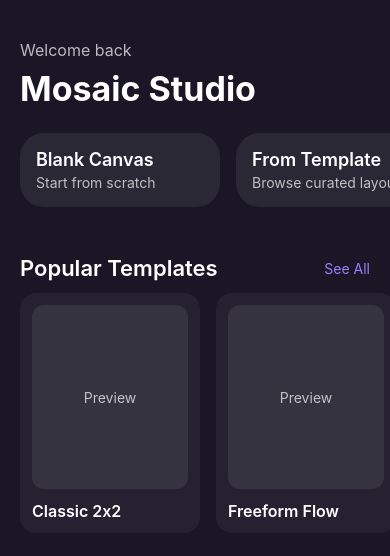
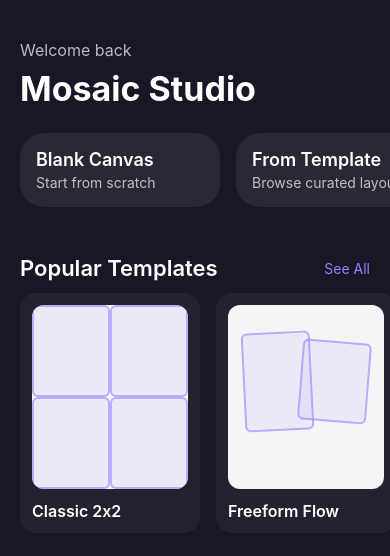
Before and after one commit to Chepman32/MosaicStudio, a React Native app: screen / in a window 390 px wide. Shown: the top 556 px of the page. Built offline with nearby package versions, Linux system fonts and the light colour scheme.

Commit message:
TemplatePreviewRow

```diff
--- a/src/components/home/TemplatePreviewRow.tsx
+++ b/src/components/home/TemplatePreviewRow.tsx
@@ -84,12 +84,28 @@ export const TemplatePreviewRow: React.FC = () => {
                   {
                     borderRadius: theme.radius.m,
                     marginBottom: theme.spacing(3),
+                    backgroundColor: template.layout.canvas.background.value,
+                    overflow: 'hidden',
                   },
                 ]}
               >
-                <Text style={{ color: theme.colors.textSecondary }}>
-                  Preview
-                </Text>
+                {template.layout.frames.map((frame) => (
+                  <View
+                    key={frame.id}
+                    style={{
+                      position: 'absolute',
+                      left: (frame.position.x / template.layout.canvas.width) * 100 + '%',
+                      top: (frame.position.y / template.layout.canvas.height) * 100 + '%',
+                      width: (frame.size.width / template.layout.canvas.width) * 100 + '%',
+                      height: (frame.size.height / template.layout.canvas.height) * 100 + '%',
+                      borderWidth: 2,
+                      borderColor: 'rgba(155, 127, 255, 0.6)',
+                      borderRadius: 6,
+                      backgroundColor: 'rgba(155, 127, 255, 0.1)',
+                      transform: [{ rotate: `${frame.rotation}rad` }],
+                    }}
+                  />
+                ))}
               </View>
               <Text
                 style={[
```
